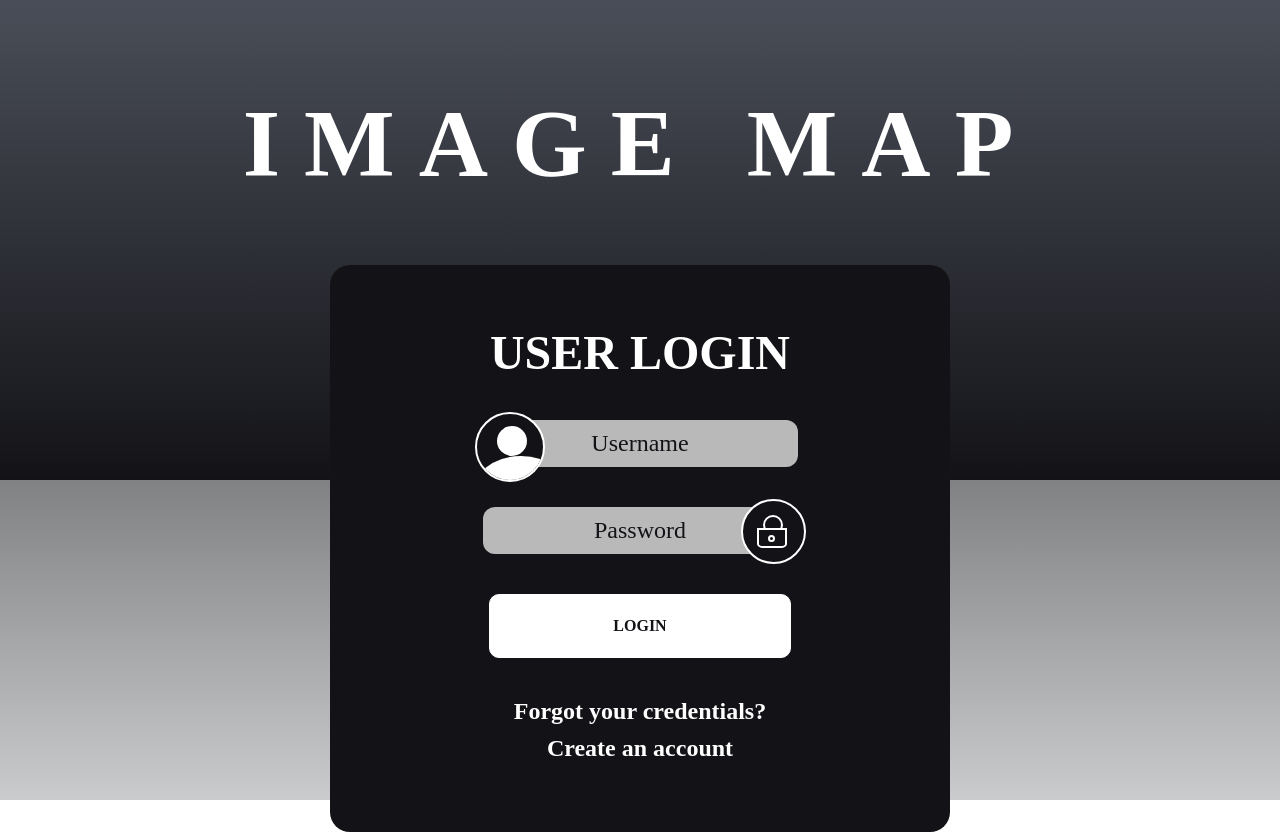
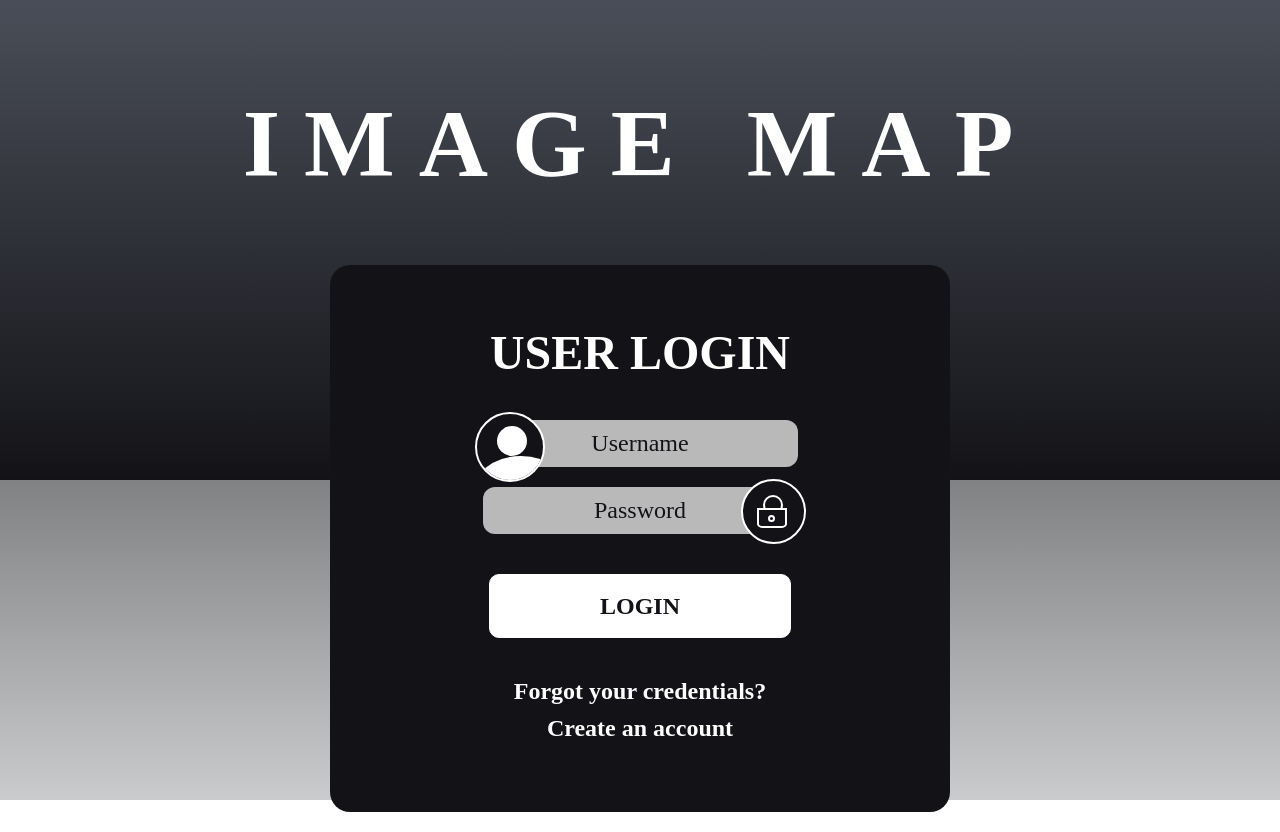
Before and after one commit to valeriegc/image_map_creator, a SvelteKit app: page / in a window 1280 px wide. Built offline with nearby package versions, Linux system fonts and the light colour scheme; a web font is replaced by a local one.

Commit message:
fixed minor style details on the sign in page

```diff
--- a/src/routes/+page.svelte
+++ b/src/routes/+page.svelte
@@ -14,7 +14,7 @@
 			</div>
 			<input name="email" type="email" placeholder="Username" />
 		</label>
-		<label>
+		<label style="margin-top:-20px;">
 			<input name="password" type="password" placeholder="Password" />
 			<div class="lockContainer">
 				<Lock />
@@ -107,7 +107,7 @@
 		background-color: white;
 		color: var(--navyblue);
 		font-weight: bold;
-		font-size: 1rem;
+		font-size: 1.5rem;
 	}
 
 	p {
```
